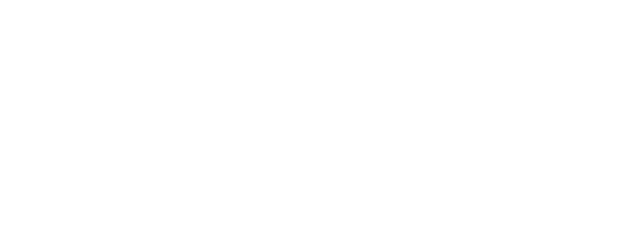
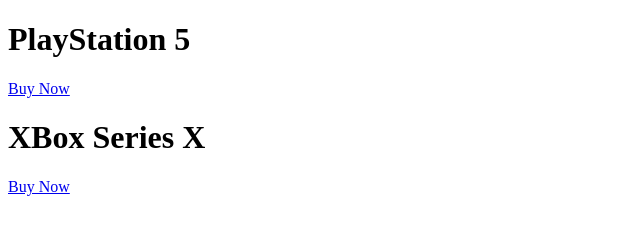
Before and after one commit to Bhelms2132/Split-Landing-Page, a plain HTML site: page index.html in a window 1280 px wide. Shown: the whole page, without its empty margins (0-640 px from the left). Drawn offline with Linux system fonts and the light colour scheme.

Commit message:
HTML added, headers and links showing on left side of viewport

```diff
--- a/index.html
+++ b/index.html
@@ -5,9 +5,19 @@
     <meta http-equiv="X-UA-Compatible" content="IE=edge">
     <meta name="viewport" content="width=device-width, initial-scale=1.0">
     <link rel="stylesheet" href="style.css">
-    <title>Document</title>
+    <title>Split Landing Page</title>
 </head>
 <body>
+    <div class="container">
+        <div class="split-left">
+            <h1>PlayStation 5</h1>
+            <a href="#" class="btn">Buy Now</a>
+        </div>
+        <div class="split-right">
+            <h1>XBox Series X</h1>
+            <a href="#" class="btn">Buy Now</a>
+        </div>
+    </div>
 
     <script src="script.js"></script>
 </body>
```
Also changed, not shown: 1 other file.
